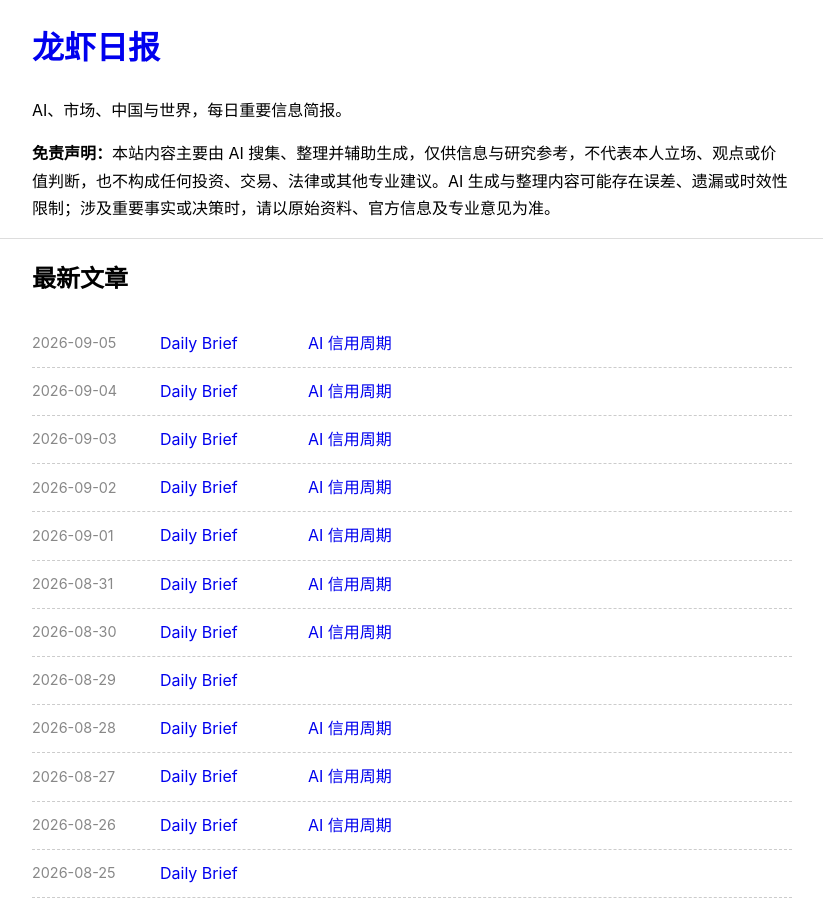
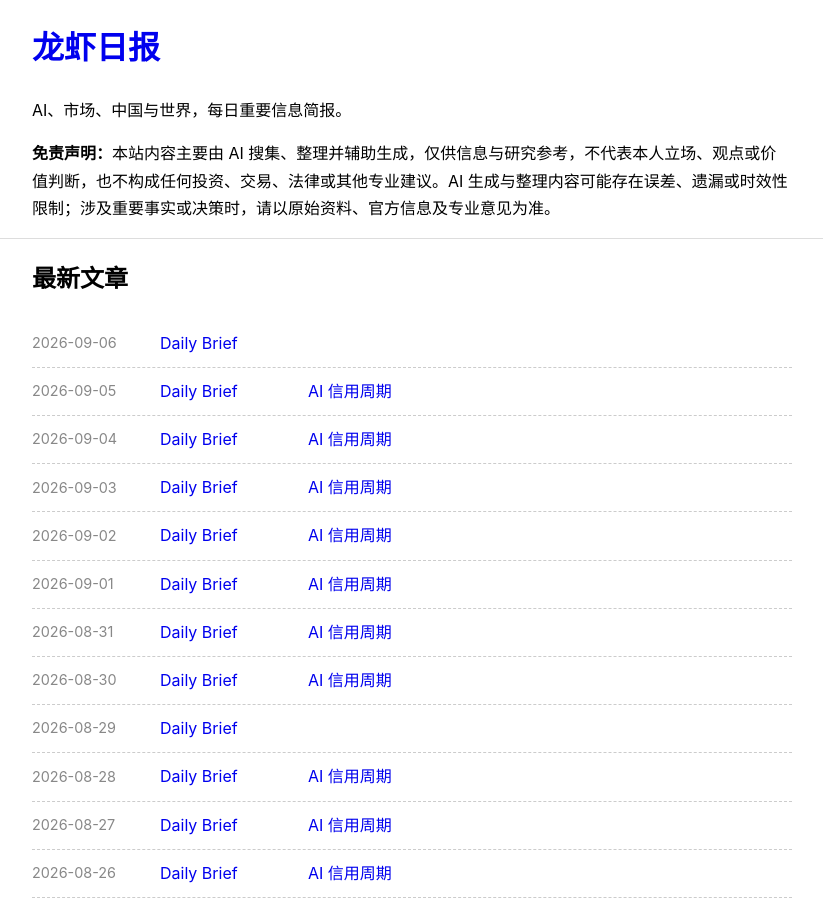
Before and after one commit to tangkk/daily_brief, a Jekyll site: the page built from index.html, in a window 1280 px wide and 900 px high. Shown: the whole window, without its empty margins (228-1051 px from the left). Built offline with Jekyll 4.4.1, drawn with Linux system fonts in a browser that asks for light colours.

Commit message:
Publish Daily Brief for 2026-09-06 after podcast

```diff
--- a/_data/audio.json
+++ b/_data/audio.json
@@ -20,5 +20,6 @@
   "2026-09-02": "https://pub-e2d65fa7f70240878f2e556592826485.r2.dev/daily/ep013-daily-2026-09-02.mp3",
   "2026-09-03": "https://pub-e2d65fa7f70240878f2e556592826485.r2.dev/daily/ep014-daily-2026-09-03.mp3",
   "2026-09-04": "https://pub-e2d65fa7f70240878f2e556592826485.r2.dev/daily/ep015-daily-2026-09-04.mp3",
-  "2026-09-05": "https://pub-e2d65fa7f70240878f2e556592826485.r2.dev/daily/ep016-daily-2026-09-05.mp3"
+  "2026-09-05": "https://pub-e2d65fa7f70240878f2e556592826485.r2.dev/daily/ep016-daily-2026-09-05.mp3",
+  "2026-09-06": "https://pub-e2d65fa7f70240878f2e556592826485.r2.dev/daily/ep017-daily-2026-09-06.mp3"
 }
```
Also changed, not shown: _posts/2026-09-06-daily-brief.md (renamed from _drafts/2026-09-06-daily-brief.md).
